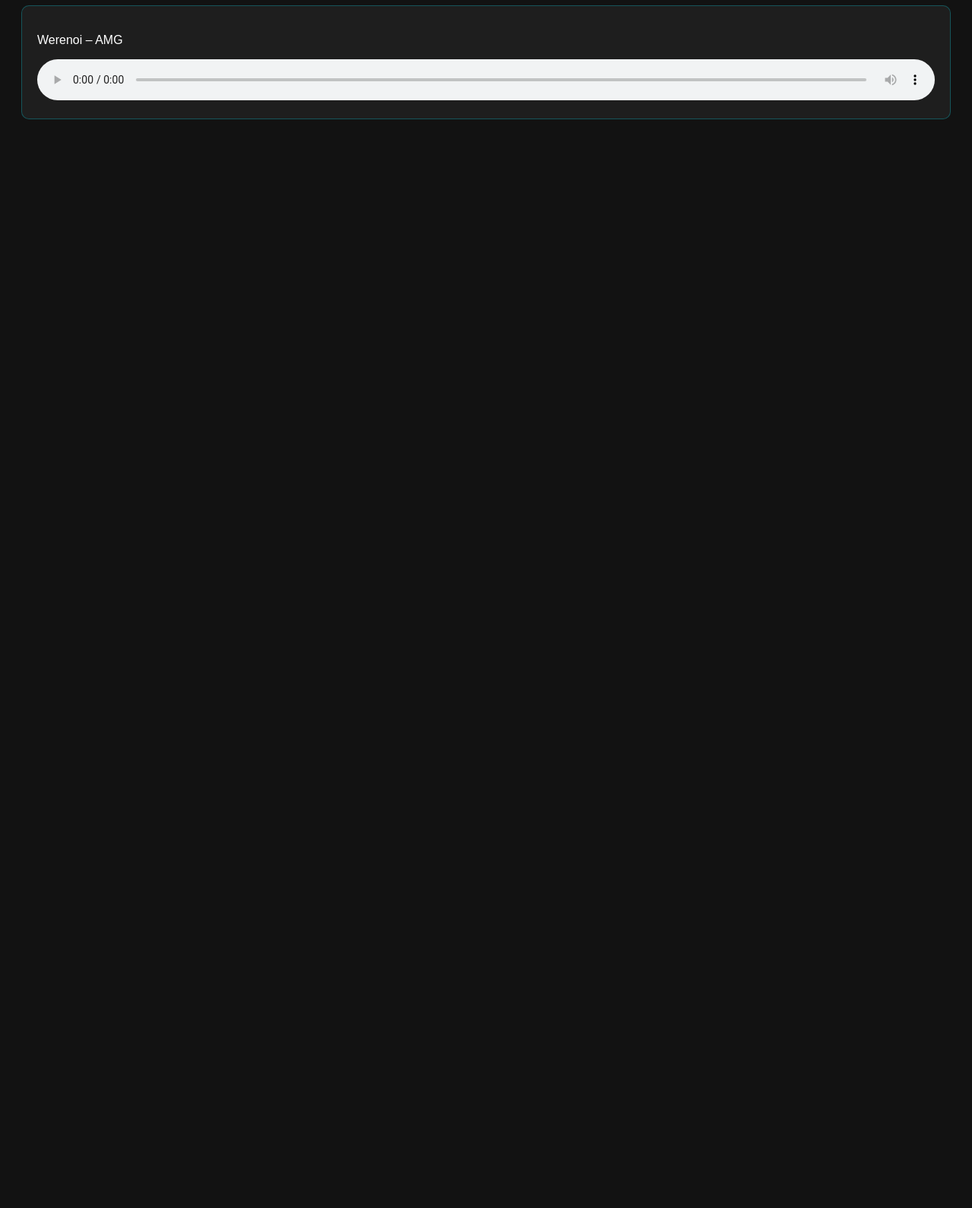
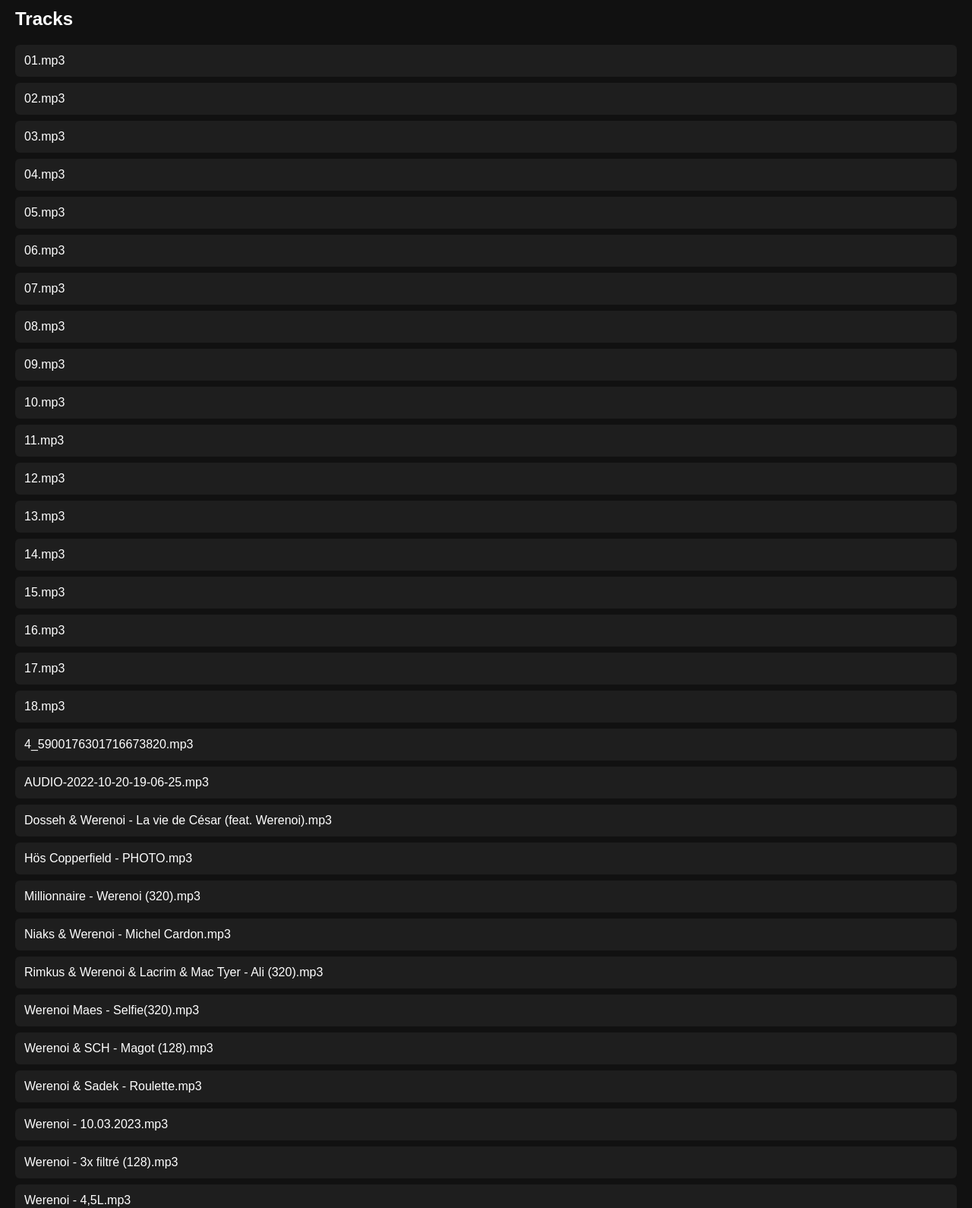
Before and after one commit to rayanev1295/project-mp3-jamal, a plain HTML site: page index.html in a window 1280 px wide. Shown: the part 102-1692 px from the top of the page at 76% size. Before the commit the page ends 800 px from the top, so only its background shows below. Drawn offline with Linux system fonts and the light colour scheme.

Commit message:
index.html
v2

```diff
--- a/index.html
+++ b/index.html
@@ -1,41 +1,131 @@
 <!DOCTYPE html>
-<html>
+<html lang="fr">
 <head>
     <meta charset="UTF-8">
-  <title>Audios de Jamal 🎧</title>
+    <title>MP3 Jamal – Playlist</title>
     <style>
         body {
+            margin: 0;
+            background: #111;
             font-family: Arial, sans-serif;
-      background: #121212;
             color: white;
+        }
+        header {
+            padding: 20px;
+            font-size: 28px;
+            font-weight: bold;
+            background: #1DB954;
+            color: black;
+        }
+        .container {
             padding: 20px;
         }
-    h1 {
-      text-align: center;
-      color: #00eaff;
+        .track {
+            padding: 12px;
+            background: #1e1e1e;
+            margin-bottom: 8px;
+            border-radius: 6px;
+            cursor: pointer;
         }
-    .audio-block {
-      background: #1e1e1e;
-      padding: 20px;
-      border-radius: 10px;
-      margin-bottom: 20px;
-      border: 1px solid #00eaff44;
+        .track:hover {
+            background: #2a2a2a;
         }
         audio {
             width: 100%;
+            margin-top: 20px;
         }
     </style>
 </head>
+
 <body>
 
-  <h1>🎵 Audios de Jamal 🎵</h1>
+<header>🎧 Playlist de Jamal</header>
 
-  <div class="audio-block">
-    <p>Werenoi – AMG</p>
-    <audio controls src="https://github.com/rayanev1295/project-mp3-jamal/raw/refs/heads/main/Werenoi%20-%20AMG.mp3">
-      Ton navigateur ne supporte pas l'audio HTML5.
-    </audio>
+<div class="container">
+    <h2>Tracks</h2>
+
+    <div id="tracks"></div>
+
+    <audio id="player" controls></audio>
 </div>
+
+<script>
+const base = "https://github.com/rayanev1295/project-mp3-jamal/raw/refs/heads/main/";
+
+const tracks = [
+    "01.mp3",
+    "02.mp3",
+    "03.mp3",
+    "04.mp3",
+    "05.mp3",
+    "06.mp3",
+    "07.mp3",
+    "08.mp3",
+    "09.mp3",
+    "10.mp3",
+    "11.mp3",
+    "12.mp3",
+    "13.mp3",
+    "14.mp3",
+    "15.mp3",
+    "16.mp3",
+    "17.mp3",
+    "18.mp3",
+    "4_5900176301716673820.mp3",
+    "AUDIO-2022-10-20-19-06-25.mp3",
+    "Dosseh & Werenoi - La vie de César (feat. Werenoi).mp3",
+    "Hös Copperfield - PHOTO.mp3",
+    "Millionnaire - Werenoi (320).mp3",
+    "Niaks & Werenoi - Michel Cardon.mp3",
+    "Rimkus & Werenoi & Lacrim & Mac Tyer - Ali (320).mp3",
+    "Werenoi Maes - Selfie(320).mp3",
+    "Werenoi & SCH - Magot (128).mp3",
+    "Werenoi & Sadek - Roulette.mp3",
+    "Werenoi - 10.03.2023.mp3",
+    "Werenoi - 3x filtré (128).mp3",
+    "Werenoi - 4,5L.mp3",
+    "Werenoi - AMG.mp3",
+    "Werenoi - Bang (128).mp3",
+    "Werenoi - CR (128).mp3",
+    "Werenoi - Chaud.mp3",
+    "Werenoi - Commission rogatoire.mp3",
+    "Werenoi - Des fois.mp3",
+    "Werenoi - Fresh Map.mp3",
+    "Werenoi - L'addition V2.mp3",
+    "Werenoi - Laboratoire.mp3",
+    "Werenoi - Les codes (128).mp3",
+    "Werenoi - Mauvaise (128).mp3",
+    "Werenoi - Minimum 20 Kill.mp3",
+    "Werenoi - Ordinateur.mp3",
+    "Werenoi - RS3.mp3",
+    "Werenoi - Rolls Royce (128).mp3",
+    "Werenoi - Roulette (feat. Sadek).mp3",
+    "Werenoi - Selfi.mp3",
+    "Werenoi - Telavive.mp3",
+    "Werenoi - Tu connais (128).mp3",
+    "Werenoi - Téléphone.mp3",
+    "Werenoi - unknown 2.mp3",
+    "Werenoi - unknown.mp3",
+    "Werenoi – 6 Étoiles.mp3",
+    "Werenoi – Guadalajara.mp3",
+    "Werenoi – Rodave.mp3",
+    "the S & Werenoi - Domperignon.mp3"
+];
+
+let container = document.getElementById("tracks");
+let player = document.getElementById("player");
+
+tracks.forEach(name => {
+    let div = document.createElement("div");
+    div.className = "track";
+    div.innerText = name;
+    div.onclick = () => {
+        player.src = base + encodeURIComponent(name);
+        player.play();
+    };
+    container.appendChild(div);
+});
+</script>
 
 </body>
 </html>
```
Lines whose indentation alone changed are shown as unchanged.
